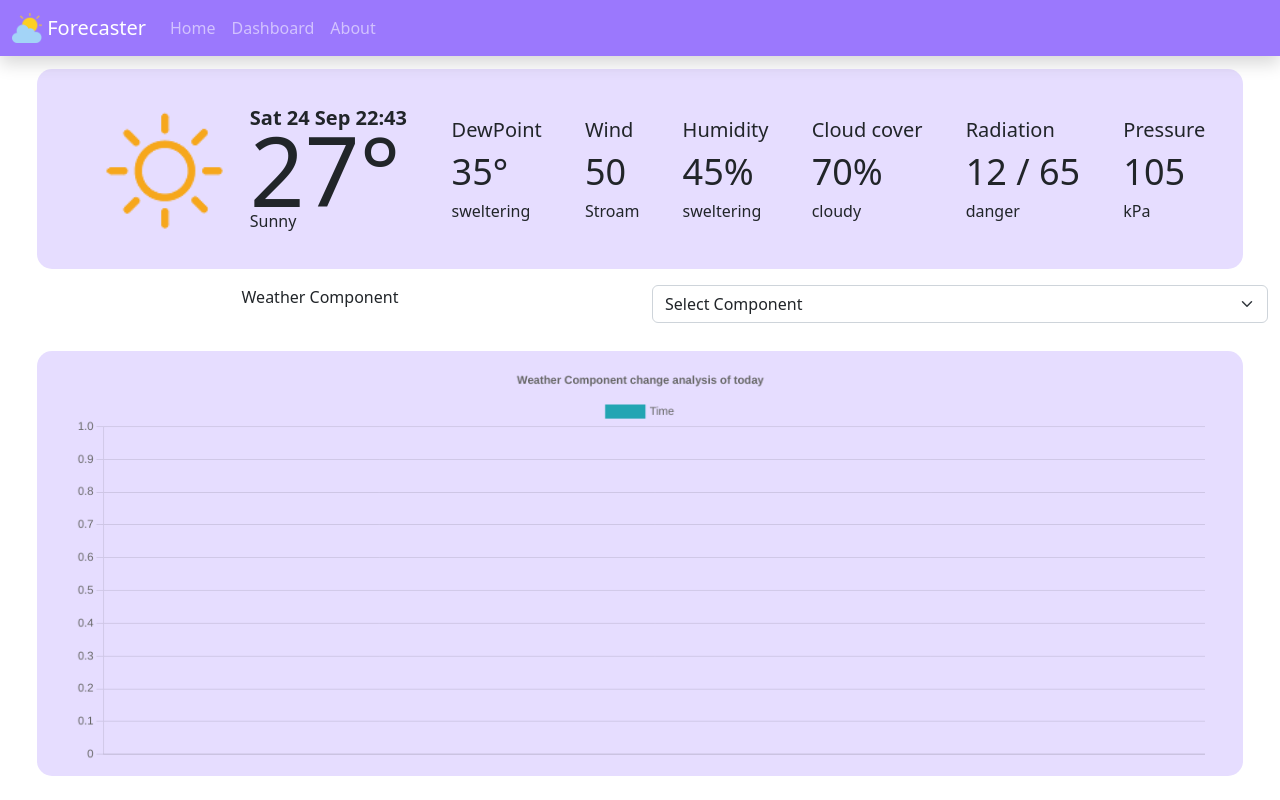
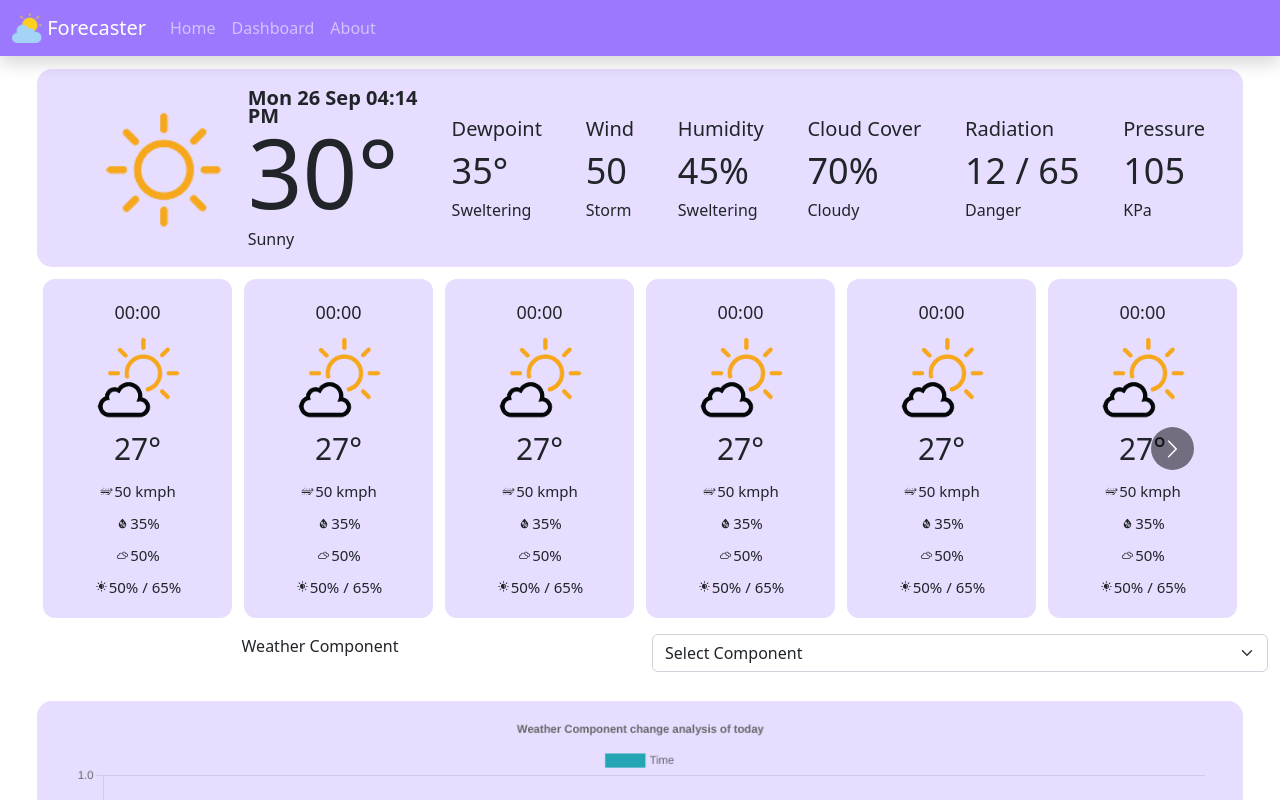
Before and after one commit to DSEproject-Forecaster/forecaster-frontend, a React (Create React App) app: page / in a window 1280 px wide. Shown: the top 800 px of the page. Built offline with nearby package versions, Linux system fonts and the light colour scheme.

Commit message:
Implemented overview and carousel as components

```diff
--- a/src/components/CarouselCard.jsx
+++ b/src/components/CarouselCard.jsx
@@ -2,19 +2,20 @@ import React from 'react'
 import '../css/carouselCard.css'
 import { WiSandstorm, WiHumidity, WiCloudy, WiSolarEclipse } from "react-icons/wi";
 
-function CarouselCard() {
+function CarouselCard(props) {
     return (
         <div className='carousel-container'>
-            <div className='carousel-title'>00:00</div>
+            <div className='carousel-title'>{props.time}</div>
             <div>
+                {/* TODO: Change icon according to data*/}
                 <img src='./icons/02d.png' className="carousel-icon" alt='overview icon' />
             </div>
-            <div className='carousel-temperature'>27°</div>
+        <div className='carousel-temperature'>{props.temp}°</div>
 
-            <div className='carousel-parameter'><WiSandstorm /> 45kMph</div>
-            <div className='carousel-parameter'><WiHumidity /> 35%</div>
-            <div className='carousel-parameter'><WiCloudy /> 50%</div>
-            <div className='carousel-parameter'><WiSolarEclipse />45% / 50%</div>
+            <div className='carousel-parameter'><WiSandstorm /> {props.windspeed} kmph</div>
+            <div className='carousel-parameter'><WiHumidity /> {props.humidity}%</div>
+            <div className='carousel-parameter'><WiCloudy /> {props.cloud}%</div>
+            <div className='carousel-parameter'><WiSolarEclipse />{props.rad1}% / {props.rad2}%</div>
         </div>
     )
 }
--- a/src/components/CarouselContainer.jsx
+++ b/src/components/CarouselContainer.jsx
@@ -3,6 +3,7 @@ import Carousel from "react-multi-carousel";
 import "react-multi-carousel/lib/styles.css";
 import CarouselCard from './CarouselCard';
 import "../css/carouselContainer.css"
+import dummyData from "./carouselData.json"
 
 function CarouselContainer() {
     const responsive = {
@@ -25,22 +26,10 @@ function CarouselContainer() {
     };
     return (
         <Carousel responsive={responsive} className="container-carousel">
-            <CarouselCard />
-            <CarouselCard />
-            <CarouselCard />
-            <CarouselCard />
-            <CarouselCard />
-            <CarouselCard />
-            <CarouselCard />
-            <CarouselCard />
-            <CarouselCard />
-            <CarouselCard />
-            <CarouselCard />
-            <CarouselCard />
-            <CarouselCard />
-            <CarouselCard />
-            <CarouselCard />
-            <CarouselCard />
+            {/* TODO: Fetch data from the backend */}
+            {dummyData.map((e,i) => {
+                return <CarouselCard key={i} temp={e.temp} time={e.time} windspeed={e.windspeed} cloud={e.windspeed} humidity={e.humidity} rad1={e.rad1} rad2={e.rad2}/>
+            })}
         </Carousel>
     )
 }
--- a/src/components/Home.js
+++ b/src/components/Home.js
@@ -1,10 +1,12 @@
 import Overview from "./Overview";
 import DailyVisualization from "./DailyVisualization";
+import CarouselContainer from "./CarouselContainer"
 
 export function Home() {
     return (
         <div className="container-fluid">
             <Overview/>
+            <CarouselContainer/>
             <DailyVisualization/>
         </div>
     )
--- a/src/components/Overview.jsx
+++ b/src/components/Overview.jsx
@@ -1,50 +1,20 @@
 import React from 'react'
 import '../css/overview.css'
+import { OverviewSubComponent } from './OverviewSubComponent'
+import { OverviewSummary } from './OverviewSummary'
+import dummyData from "./OverviewData.json"
 
+const attributes= ["Dewpoint", "Wind", "Humidity", "Cloud Cover", "Radiation", "Pressure"]
 function Overview() {
     return (
         <div className='container-overview'>
-            <div className="summery">
-                <img src='./icons/01d.png' className="overview-icon" alt='overview icon' />
-                <div className="overview">
-                    <div className="date-time">Sat 24 Sep 22:43</div>
-                    <div className="temperature">27°</div>
-                    <div className="description">Sunny</div>
-                </div>
-            </div>
-
+            {/* TODO: Update props of the OverviewSummary */}
+            {/* TODO: Fetch data from the backend - Can use same api as caraousel data*/}
+            <OverviewSummary temp="30" comment="Sunny"/>
             <div className="feature-values">
-                <div className="feature">
-                    <div className="feature-title">DewPoint</div>
-                    <div className="feature-value">35°</div>
-                    <div className="feature-description">sweltering</div>
-                </div>
-                <div className="feature">
-                    <div className="feature-title">Wind</div>
-                    <div className="feature-value">50</div>
-                    <div className="feature-description">Stroam</div>
-                </div>
-                <div className="feature">
-                    <div className="feature-title">Humidity</div>
-                    <div className="feature-value">45%</div>
-                    <div className="feature-description">sweltering</div>
-                </div>
-                <div className="feature">
-                    <div className="feature-title">Cloud cover</div>
-                    <div className="feature-value">70%</div>
-                    <div className="feature-description">cloudy</div>
-                </div>
-                <div className="feature">
-                    <div className="feature-title">Radiation</div>
-                    <div className="feature-value">12 / 65</div>
-                    <div className="feature-description">danger</div>
-                </div>
-                <div className="feature">
-                    <div className="feature-title">Pressure</div>
-                    <div className="feature-value">105</div>
-                    <div className="feature-description">kPa</div>
-                </div>
-
+                {dummyData.map((e, i) => {
+                    return <OverviewSubComponent key={i} name={attributes[i]} value={e.value} comment={e.comment}/>
+                })}
             </div>
 
 
--- /dev/null
+++ b/src/components/OverviewData.json
@@ -0,0 +1,26 @@
+[
+    {
+        "value": "35°",
+        "comment": "Sweltering"
+    },
+    {
+        "value": "50",
+        "comment": "Storm"
+    },
+    {
+        "value": "45%",
+        "comment": "Sweltering"
+    },
+    {
+        "value": "70%",
+        "comment": "Cloudy"
+    },
+    {
+        "value": "12 / 65",
+        "comment": "Danger"
+    },
+    {
+        "value": "105",
+        "comment": "KPa"
+    }
+]
--- /dev/null
+++ b/src/components/OverviewSubComponent.js
@@ -0,0 +1,11 @@
+import React from 'react'
+
+export function OverviewSubComponent(props) {
+    return (
+        <div className="feature">
+            <div className="feature-title">{props.name}</div>
+            <div className="feature-value">{props.value}</div>
+            <div className="feature-description">{props.comment}</div>
+        </div>
+    )
+}
--- /dev/null
+++ b/src/components/OverviewSummary.js
@@ -0,0 +1,26 @@
+import React from 'react'
+
+export function OverviewSummary(props){
+
+    const getDateTime = () => {
+        const date = new Date();
+        let dayName = date.toLocaleString('en-us', {weekday:'short'})
+        let month = date.toLocaleString('en-us', { month: 'short' });
+        let day = date.getDate();
+        let time = date.toLocaleTimeString([], { hour: '2-digit', minute: '2-digit' });
+        let currentDatetime = [dayName, day, month, time]
+        return currentDatetime.join(" ")
+    }
+
+    return (
+        <div className="summery">
+            {/* TODO: Change icon according to data */}
+            <img src='./icons/01d.png' className="overview-icon" alt='overview icon' />
+            <div className="overview">
+                <div className="date-time">{getDateTime()}</div>
+                <div className="temperature mt-1">{props.temp}°</div>
+                <div className="description mt-3">{props.comment}</div>
+            </div>
+        </div>
+    )
+}
--- /dev/null
+++ b/src/components/carouselData.json
@@ -0,0 +1,110 @@
+[
+    {
+        "time":"00:00",
+        "windspeed":"50",
+        "cloud":"75",
+        "humidity":"35",
+        "rad1":"50",
+        "rad2":"65",
+        "temp":"27"
+    },
+    {
+        "time":"00:00",
+        "windspeed":"50",
+        "cloud":"75",
+        "humidity":"35",
+        "rad1":"50",
+        "rad2":"65",
+        "temp":"27"
+    },
+    {
+        "time":"00:00",
+        "windspeed":"50",
+        "cloud":"75",
+        "humidity":"35",
+        "rad1":"50",
+        "rad2":"65",
+        "temp":"27"
+    },
+    {
+        "time":"00:00",
+        "windspeed":"50",
+        "cloud":"75",
+        "humidity":"35",
+        "rad1":"50",
+        "rad2":"65",
+        "temp":"27"
+    },
+    {
+        "time":"00:00",
+        "windspeed":"50",
+        "cloud":"75",
+        "humidity":"35",
+        "rad1":"50",
+        "rad2":"65",
+        "temp":"27"
+    },
+    {
+        "time":"00:00",
+        "windspeed":"50",
+        "cloud":"75",
+        "humidity":"35",
+        "rad1":"50",
+        "rad2":"65",
+        "temp":"27"
+    },
+    {
+        "time":"00:00",
+        "windspeed":"50",
+        "cloud":"75",
+        "humidity":"35",
+        "rad1":"50",
+        "rad2":"65",
+        "temp":"27"
+    },
+    {
+        "time":"00:00",
+        "windspeed":"50",
+        "cloud":"75",
+        "humidity":"35",
+        "rad1":"50",
+        "rad2":"65",
+        "temp":"27"
+    },
+    {
+        "time":"00:00",
+        "windspeed":"50",
+        "cloud":"75",
+        "humidity":"35",
+        "rad1":"50",
+        "rad2":"65",
+        "temp":"27"
+    },
+    {
+        "time":"00:00",
+        "windspeed":"50",
+        "cloud":"75",
+        "humidity":"35",
+        "rad1":"50",
+        "rad2":"65",
+        "temp":"27"
+    },
+    {
+        "time":"00:00",
+        "windspeed":"50",
+        "cloud":"75",
+        "humidity":"35",
+        "rad1":"50",
+        "rad2":"65",
+        "temp":"27"
+    },
+    {
+        "time":"00:00",
+        "windspeed":"50",
+        "cloud":"75",
+        "humidity":"35",
+        "rad1":"50",
+        "rad2":"65",
+        "temp":"27"
+    }
+]
```
Also changed, not shown: 1 other file (tests, documents, lock files or other folders).
